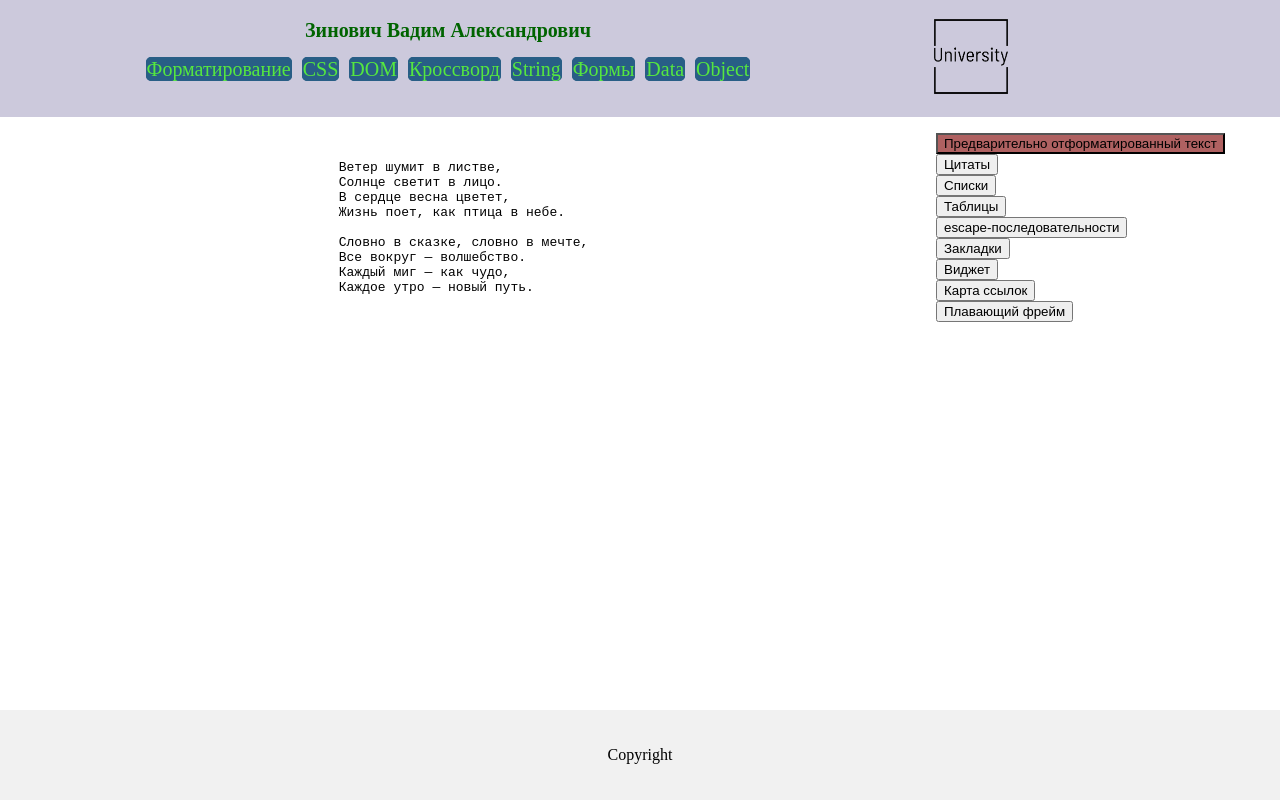
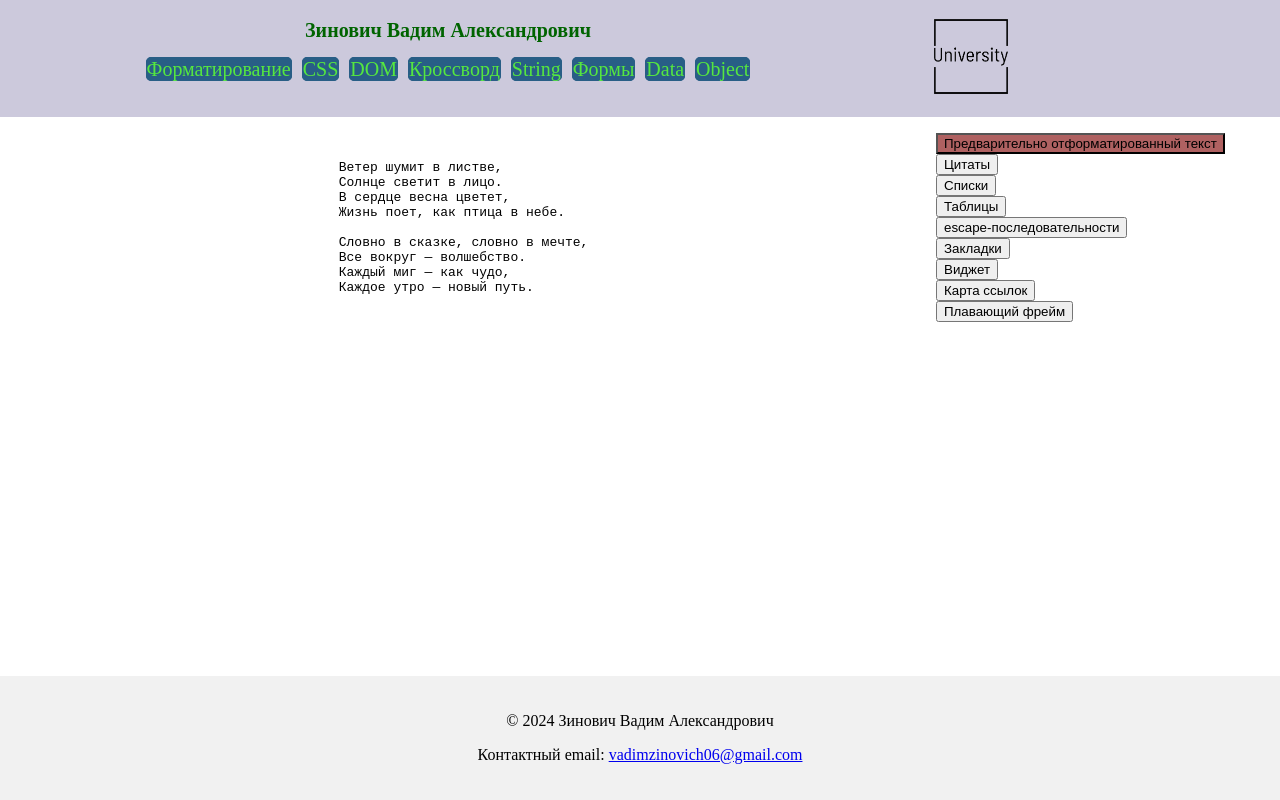
Before and after one commit to RedoTV/labs-university, a React (Vite) app: page / in a window 1280 px wide. Built offline with nearby package versions, Linux system fonts and the light colour scheme.

Commit message:
fix footer

```diff
--- a/src/components/Footer/Footer.jsx
+++ b/src/components/Footer/Footer.jsx
@@ -4,7 +4,8 @@ export default function Footer() {
   return (
     <>
       <footer className={styles.footer}>
-        <p>Copyright</p>
+        <p>© 2024 Зинович Вадим Александрович </p>
+        <p>Контактный email: <a href="mailto:vadimzinovich06@gmail.com">vadimzinovich06@gmail.com</a></p>
       </footer>
     </>
   )
```
